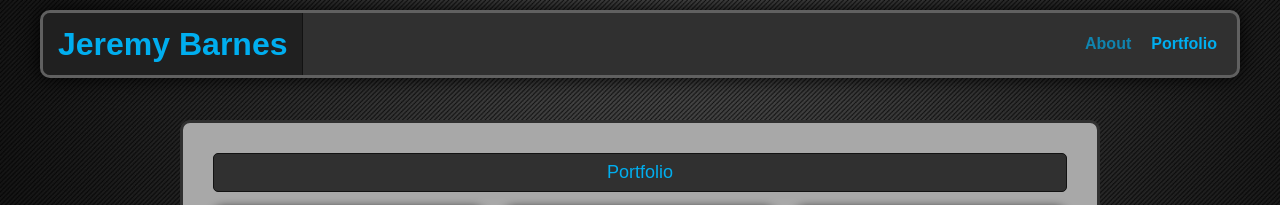
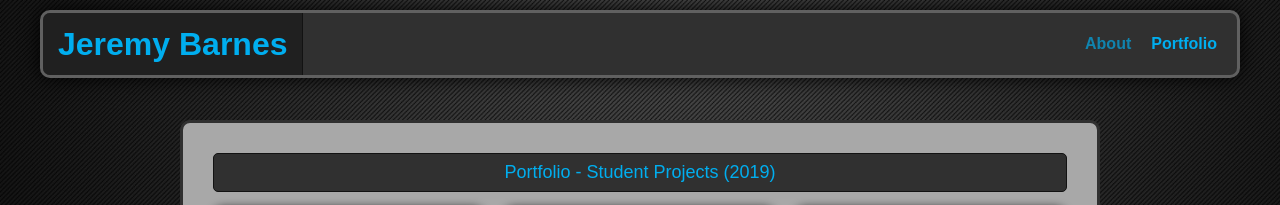
Before and after one commit to jbpkp07/Portfolio, a plain HTML site: page portfolio.html in a window 1280 px wide. Shown: the top 205 px of the page. Drawn offline with nearby package versions, Linux system fonts and the light colour scheme.

Commit message:
Updated Portfolio label

```diff
--- a/portfolio.html
+++ b/portfolio.html
@@ -48,7 +48,7 @@
 
     <div id="main">
         <div id="portfolioContainer">
-            <div id="portfolioLabel">Portfolio</div>
+            <div id="portfolioLabel">Portfolio - Student Projects (2019)</div>
             <div id="projectsContainer">
                 <div class="projectContainer">
                     <div class="projectTitle">Disc Golf News</div>
```
